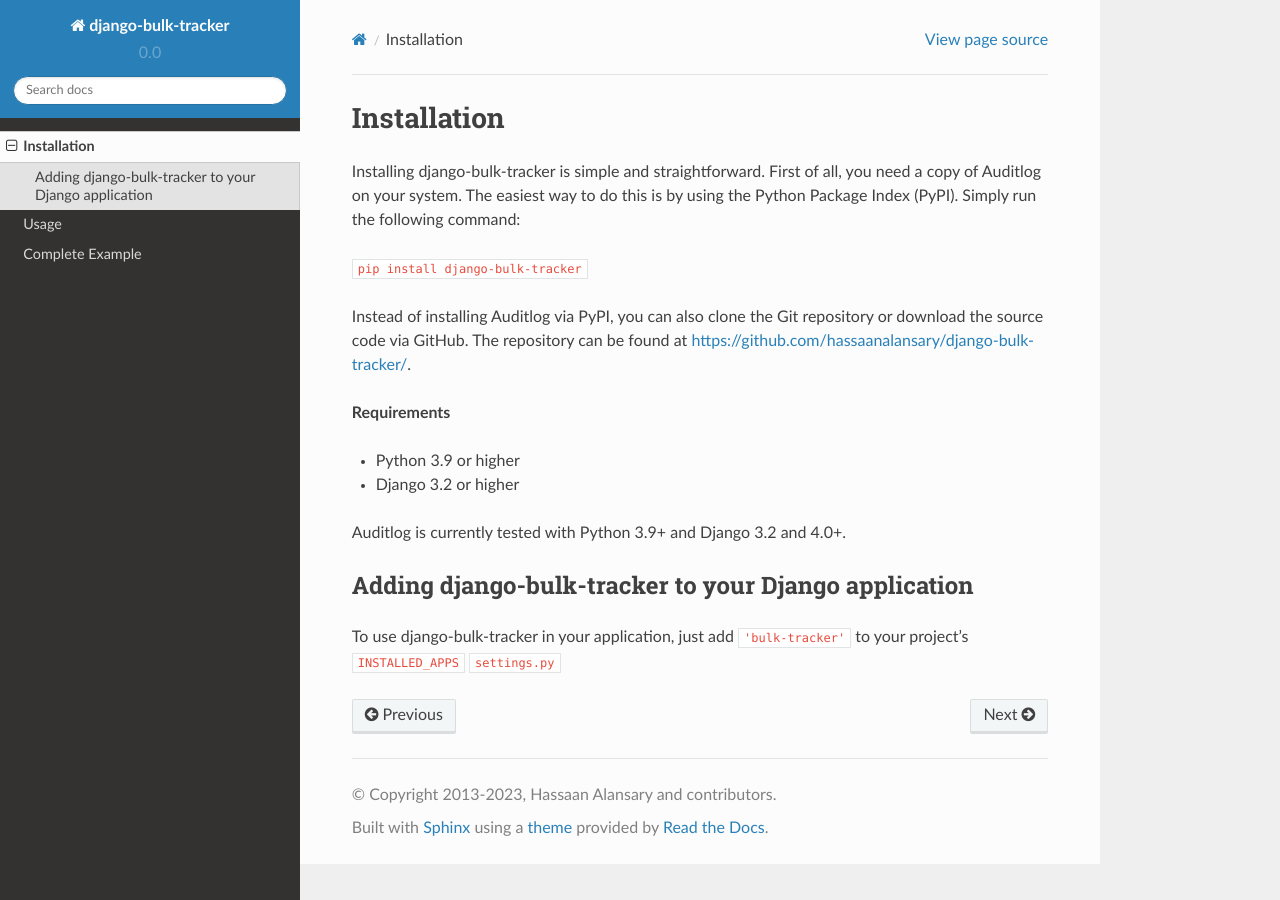
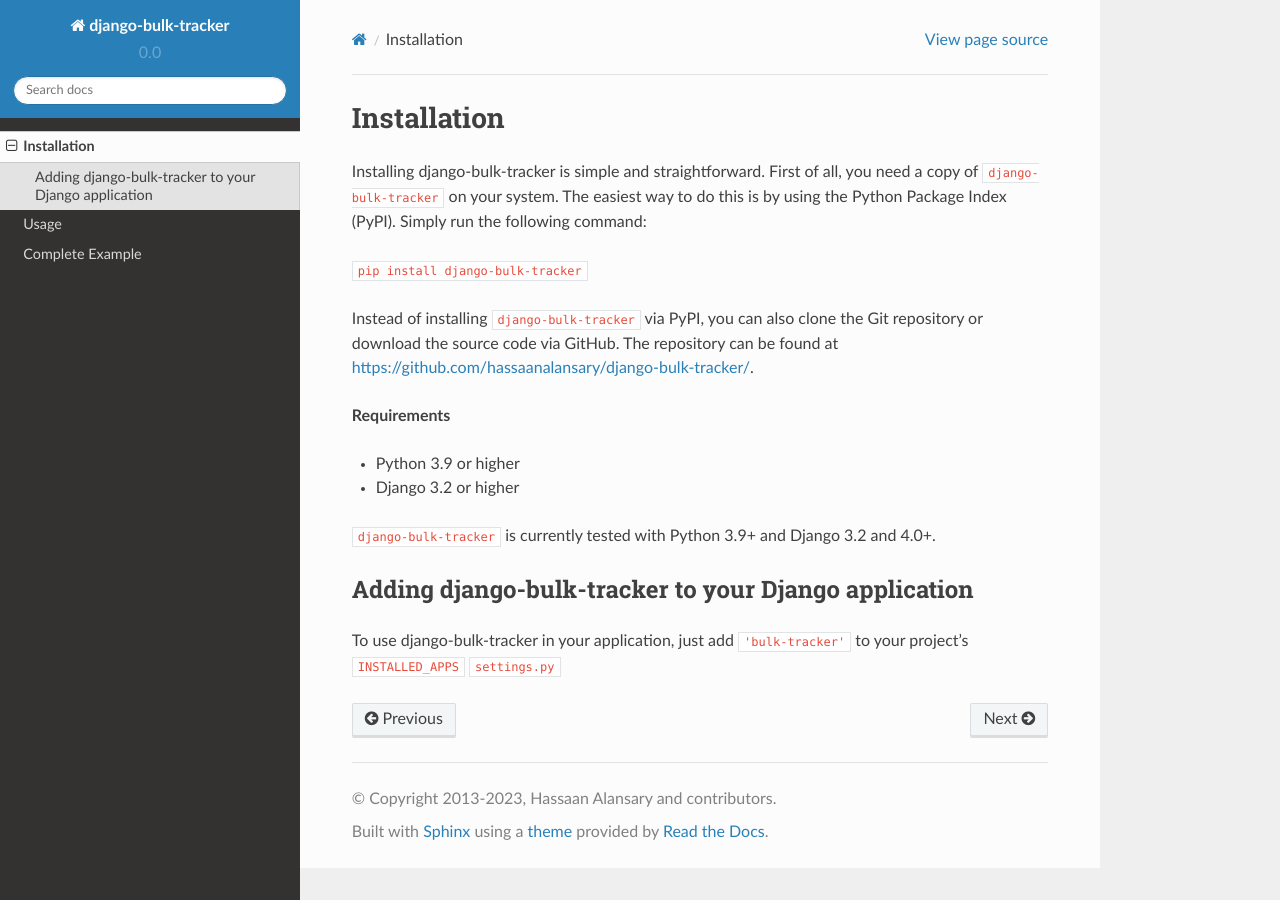
Before and after one commit to hassaanalansary/django-bulk-tracker, a Sphinx documentation site: the page built from docs/source/installation.rst, in a window 1280 px wide. Built offline with Sphinx 7.4.7 and the Read the Docs theme 2.0.0, drawn with Linux system fonts in a browser that asks for light colours; pages that are not in the unit, such as notebooks, are missing from menus.

Commit message:
Fix typos in documentation

```diff
--- a/docs/source/index.rst
+++ b/docs/source/index.rst
@@ -4,7 +4,7 @@
 that will be sent with your bulk operations.
 i.e. ``bulk_update()``, ``bulk_create()``, ``queryset.update()``.
 
-django-bulk-tracker allows you to pass tracking date related to your save/create operation.
+django-bulk-tracker allows you to pass tracking data related to your save/create operation.
 a feature that is missing from django builtin ``post_save`` signal.
 
 You can use ``post_update_signal`` and ``post_create_signal`` and ``tracking_info`` to stop relying
--- a/docs/source/installation.rst
+++ b/docs/source/installation.rst
@@ -1,12 +1,12 @@
 Installation
 ============
 
-Installing django-bulk-tracker is simple and straightforward. First of all, you need a copy of Auditlog on your system. The easiest
+Installing django-bulk-tracker is simple and straightforward. First of all, you need a copy of ``django-bulk-tracker`` on your system. The easiest
 way to do this is by using the Python Package Index (PyPI). Simply run the following command:
 
 ``pip install django-bulk-tracker``
 
-Instead of installing Auditlog via PyPI, you can also clone the Git repository or download the source code via GitHub.
+Instead of installing ``django-bulk-tracker`` via PyPI, you can also clone the Git repository or download the source code via GitHub.
 The repository can be found at https://github.com/hassaanalansary/django-bulk-tracker/.
 
 **Requirements**
@@ -14,7 +14,7 @@
 - Python 3.9 or higher
 - Django 3.2 or higher
 
-Auditlog is currently tested with Python 3.9+ and Django 3.2 and 4.0+.
+``django-bulk-tracker`` is currently tested with Python 3.9+ and Django 3.2 and 4.0+.
 
 Adding django-bulk-tracker to your Django application
 -----------------------------------------------------
--- a/docs/source/usage.rst
+++ b/docs/source/usage.rst
@@ -36,7 +36,7 @@
         do_stuff()
 
 .. hint::
-    all signal has the same signature for consistency,
+    all signals have the same signature for consistency,
     and also in case you want to assign one function to listen to multiple signals
 
 
```
